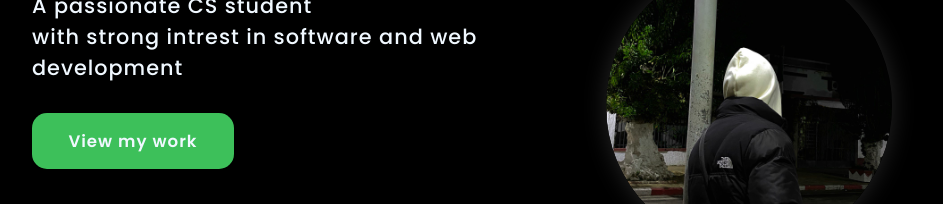
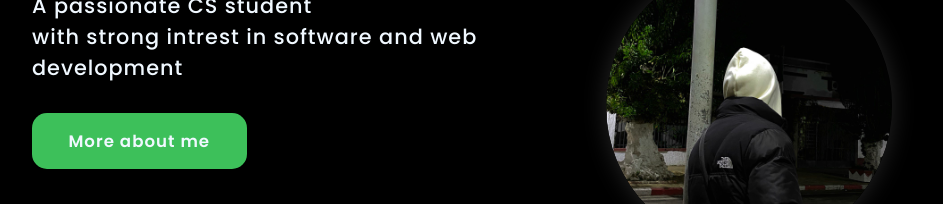
Before and after one commit to Wassim-b3/Wassim.dev, a plain HTML site: page index.html in a window 1280 px wide. Shown: the part 294-498 px from the top of the page, without its empty margins (168-1111 px from the left). Drawn offline with Linux system fonts and the light colour scheme.

Commit message:
Update index.html

```diff
--- a/index.html
+++ b/index.html
@@ -22,7 +22,7 @@
     <div>
         <h2>Hi, I'm Wassim <br><span>Computer Science Student</span></h2>
         <h3>A passionate CS student <br> with strong intrest in software and web development</h3>
-        <a href="#projects" class="main-btn">View my work</a>
+       <a href="#services" class="main-btn">More about me</a>
         <div class="social-icons">
             <a href="https://www.instagram.com/do._.crip/"><i class="fa-brands fa-instagram"></i></a>
             <a href="#"><i class="fa-brands fa-telegram"></i></a>
```
